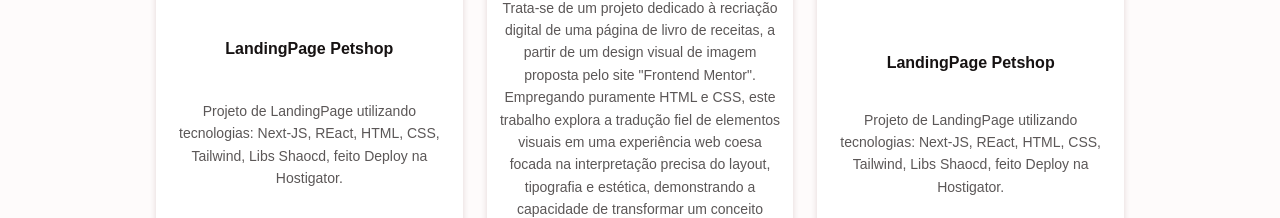
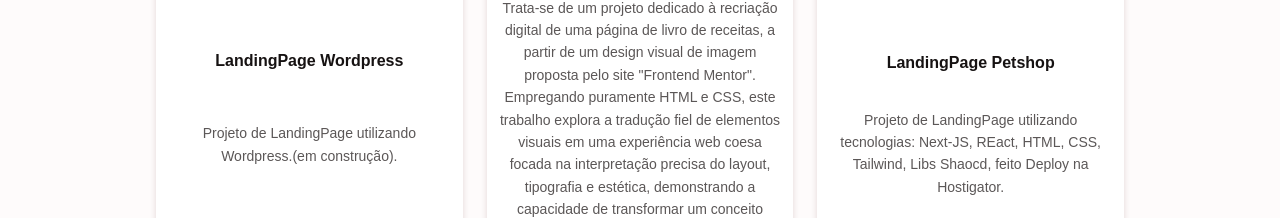
Before and after one commit to Rfreitas07/portifolio, a plain HTML site: page portifolio/index.html in a window 1280 px wide. Shown: the part 3326-3544 px from the top of the page. Drawn offline with nearby package versions, Linux system fonts and the light colour scheme.

Commit message:
alteração card LandingPage Wordpress

```diff
--- a/portifolio/index.html
+++ b/portifolio/index.html
@@ -152,8 +152,8 @@
                     <div class="project__content">
 
                         <img src="assets/img/blog_gamer.jpg" alt="" class="project__img">
-                        <h3 class="project__title">LandingPage Petshop</h3>
-                        <p class="project__descript">Projeto de LandingPage utilizando tecnologias: Next-JS, REact, HTML, CSS, Tailwind, Libs Shaocd, feito Deploy na Hostigator.</p>
+                        <h3 class="project__title">LandingPage Wordpress</h3>
+                        <p class="project__descript">Projeto de LandingPage utilizando Wordpress.(em construção).</p>
 
                         <a href="#" class="button_project__button" id="button"><img src="assets/img/github.svg" alt="github icon" style="width: 2rem;"><strong>Code</strong></a>
 
```
